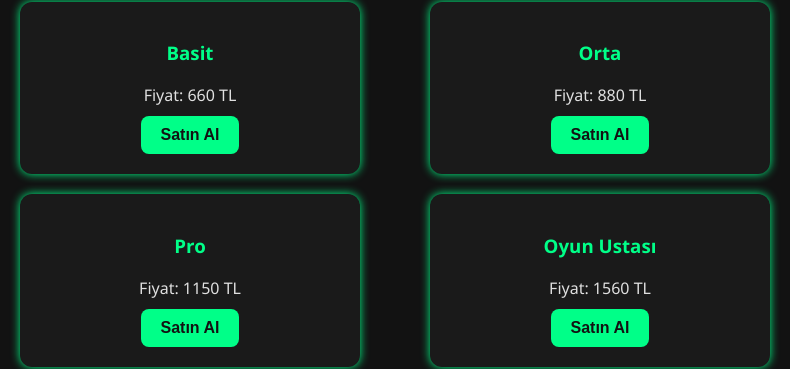
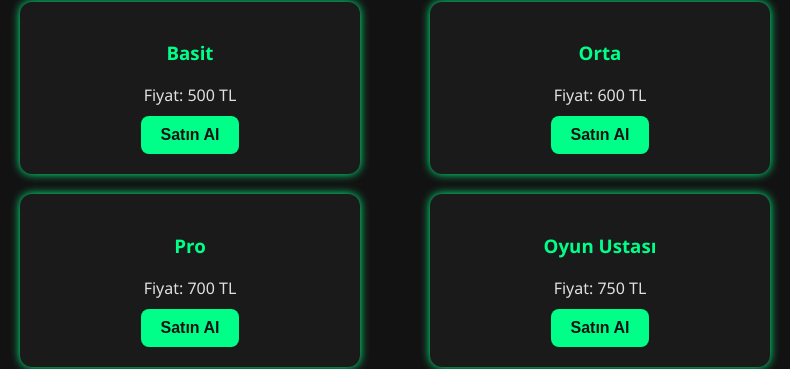
Before and after one commit to KeroRy1/GC-Game-Coaching, a plain HTML site: page templates/index.html in a window 1280 px wide. Shown: the part 305-674 px from the top of the page, 245-1035 px from the left. Drawn offline with Linux system fonts and the light colour scheme.

Commit message:
Update index.html

```diff
--- a/templates/index.html
+++ b/templates/index.html
@@ -195,22 +195,22 @@
 <div class="package-list">
     <div class="package">
         <h3>Basit</h3>
-        <p>Fiyat: 660 TL</p>
+        <p>Fiyat: 500 TL</p>
         <button onclick="openModal('Basit')">Satın Al</button>
     </div>
     <div class="package">
         <h3>Orta</h3>
-        <p>Fiyat: 880 TL</p>
+        <p>Fiyat: 600 TL</p>
         <button onclick="openModal('Orta')">Satın Al</button>
     </div>
     <div class="package">
         <h3>Pro</h3>
-        <p>Fiyat: 1150 TL</p>
+        <p>Fiyat: 700 TL</p>
         <button onclick="openModal('Pro')">Satın Al</button>
     </div>
     <div class="package">
         <h3>Oyun Ustası</h3>
-        <p>Fiyat: 1560 TL</p>
+        <p>Fiyat: 750 TL</p>
         <button onclick="openModal('Oyun Ustası')">Satın Al</button>
     </div>
 </div>
```
